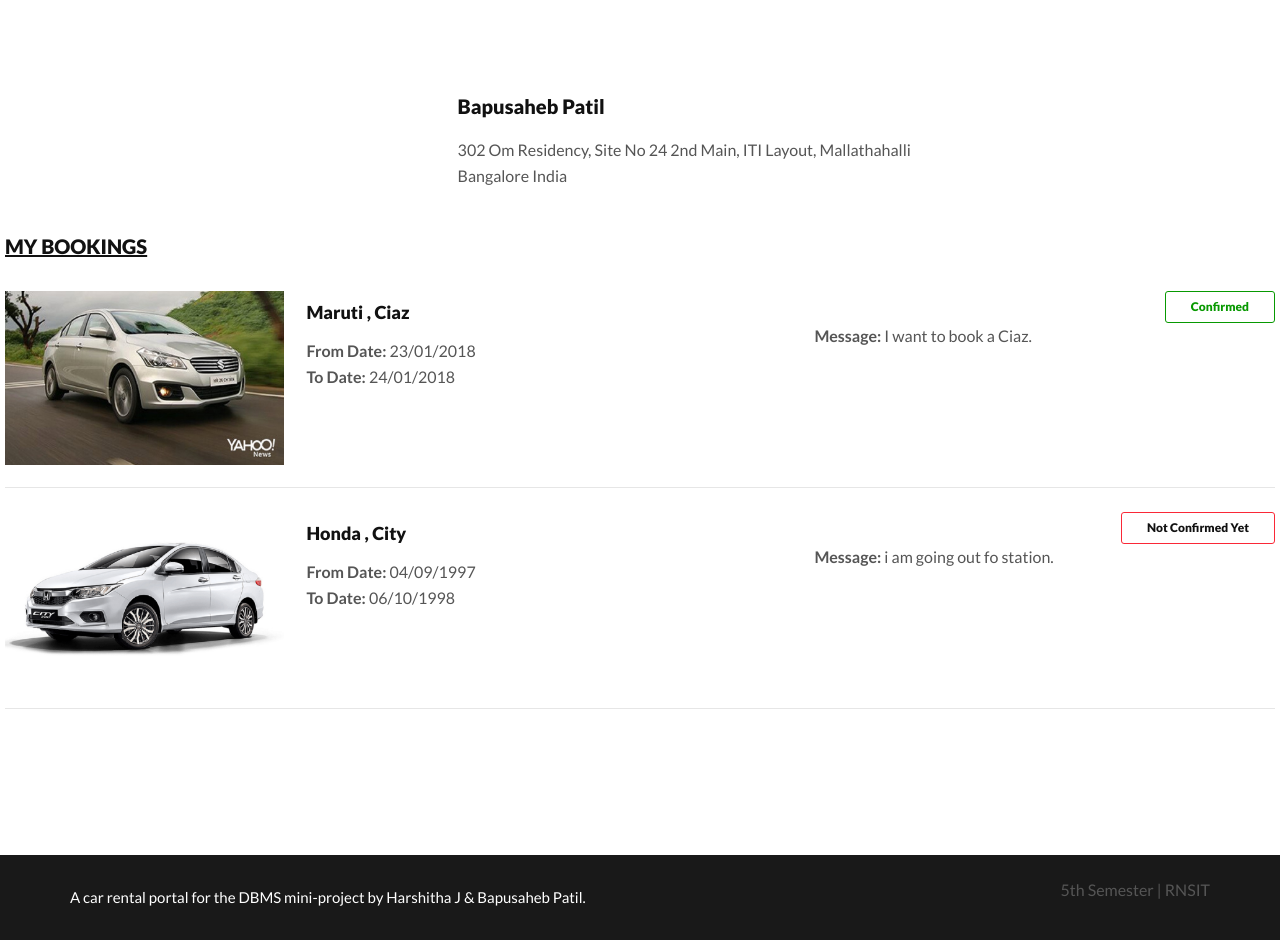
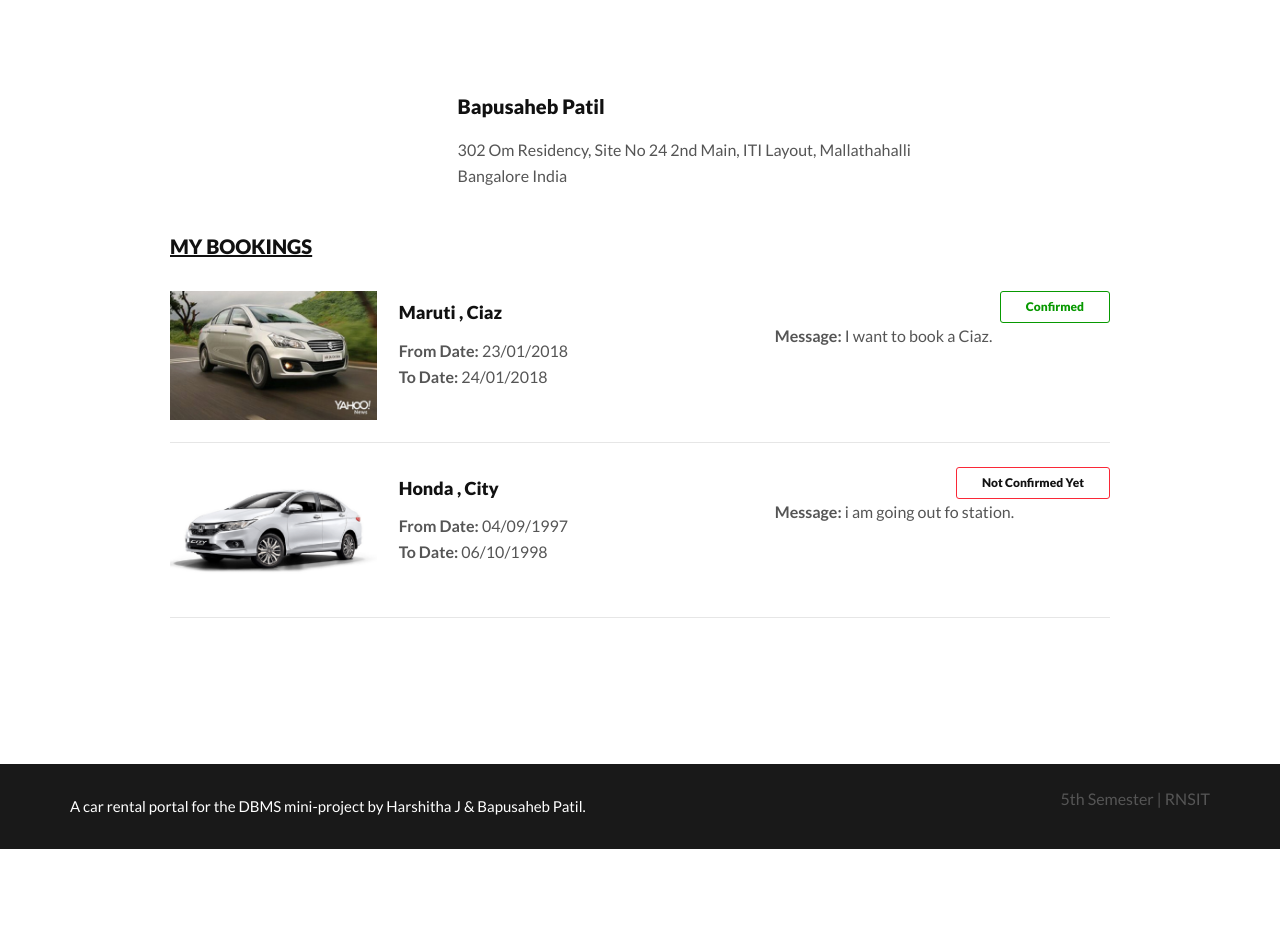
Before and after one commit to bapspatil/CarRentalPortal, a PHP site: page /my-booking.php in a window 1280 px wide. Shown: the part 67-1007 px from the top of the page. After the commit the page ends 916 px from the top, so only its background shows below. Run offline with PHP 8.4, Linux system fonts and the light colour scheme; a user stored in the database is signed in; data comes from the database, SQL or seed files in the repository.

Commit message:
Added margins to My Bookings page

```diff
--- a/carrental/my-booking.php
+++ b/carrental/my-booking.php
@@ -66,7 +66,7 @@
           <?php echo htmlentities($result->City);?>&nbsp;<?php echo htmlentities($result->Country); }}?></p>
       </div>
     </div>
-    <div class="row">
+    <div class="row" style="margin-right:150px; margin-left:150px">
       <div class="col-md-12 col-sm-12">
         <div class="profile_wrap">
           <h5 class="uppercase underline">My Bookings</h5>
```
